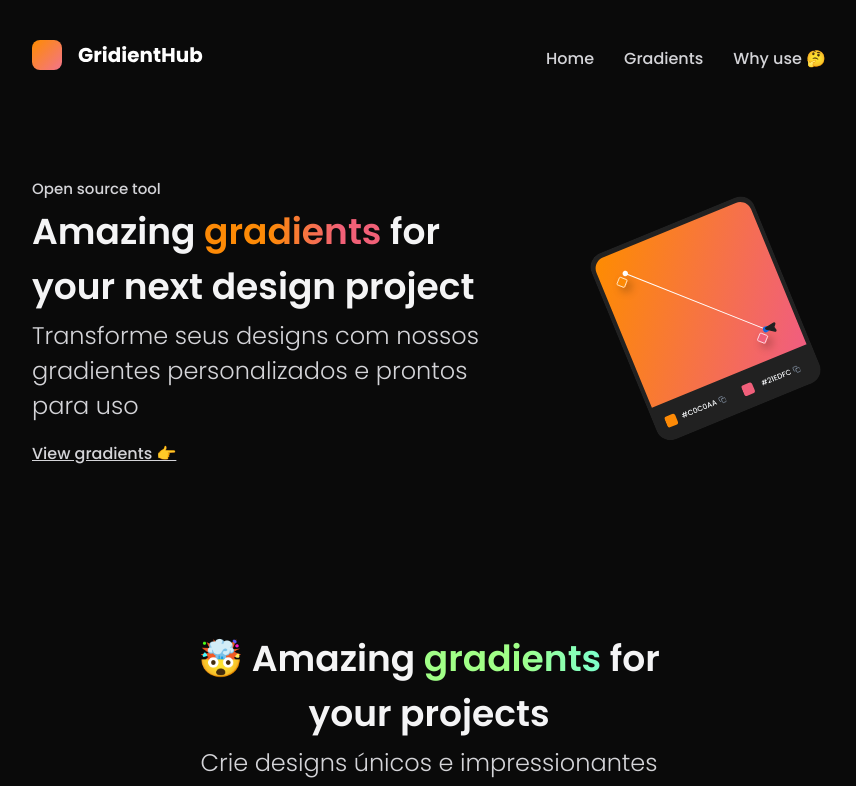
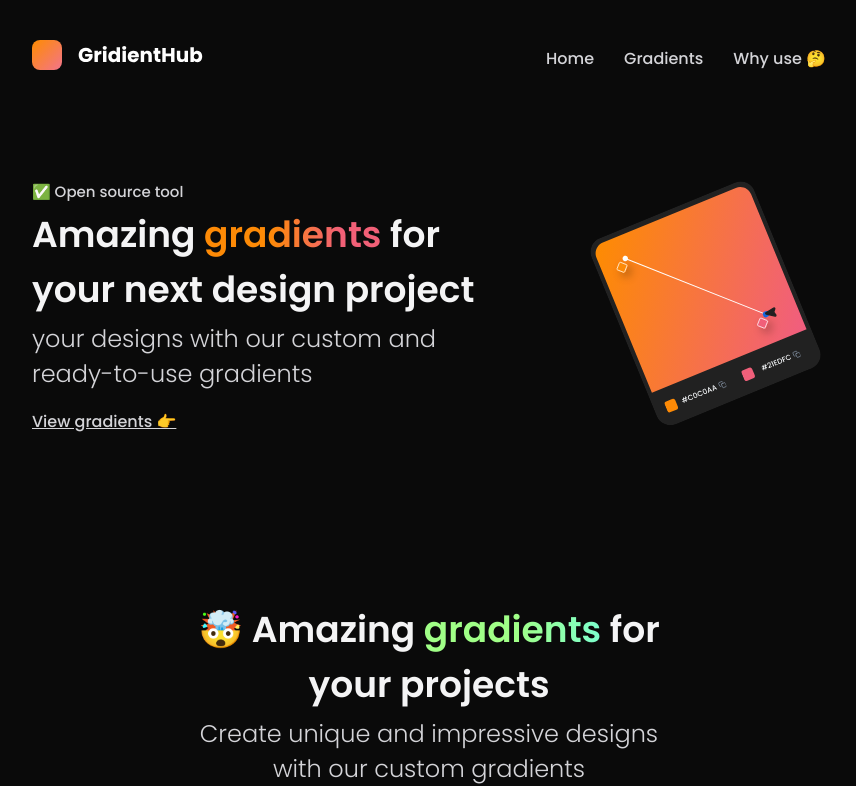
Before and after one commit to Leosousa-dev/gradienthub, a Next.js app: page / in a window 1280 px wide. Shown: the top 786 px of the page, without its empty margins (211-1067 px from the left). Built offline with nearby package versions, Linux system fonts and the light colour scheme.

Commit message:
pt to us

```diff
--- a/src/components/hero/hero.tsx
+++ b/src/components/hero/hero.tsx
@@ -10,9 +10,9 @@ export default function Hero(){
             <Menu/>
             <div className={styles.container}>
                <div className={styles.box}>
-                  <span>Open source tool</span>
+                  <span>✅ Open source tool</span>
                   <h1>Amazing <strong className={styles.textgradient}>gradients</strong> for your next design project</h1>
-                  <p>Transforme seus designs com nossos gradientes personalizados e prontos para uso</p>
+                  <p>your designs with our custom and ready-to-use gradients</p>
                   <Link href="/gradients" className={styles.button}>View gradients 👉️</Link>
                </div>
                <div>
--- a/src/components/sectionGradients/gradients.tsx
+++ b/src/components/sectionGradients/gradients.tsx
@@ -8,7 +8,7 @@ export default function GradientSection(){
             <div className={styles.container}>
                 <div className={styles.box}>
                     <h2>🤯 Amazing <strong className={styles.textgradient}>gradients</strong> for your projects</h2>
-                    <p>Crie designs únicos e impressionantes com nossos gradientes personalizados</p>
+                    <p>Create unique and impressive designs with our custom gradients</p>
                 </div>
             </div>
             <ul className={styles.listCards}>
```
